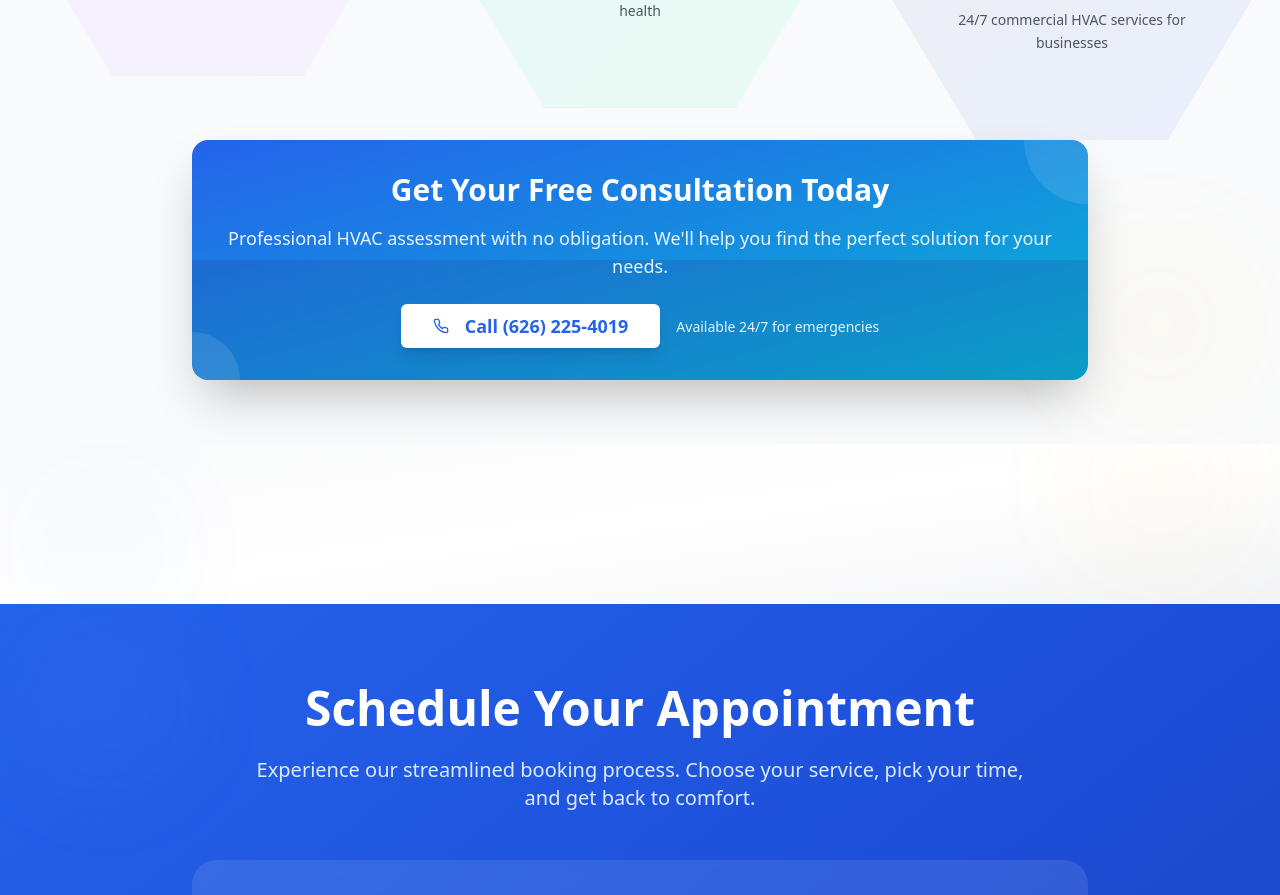
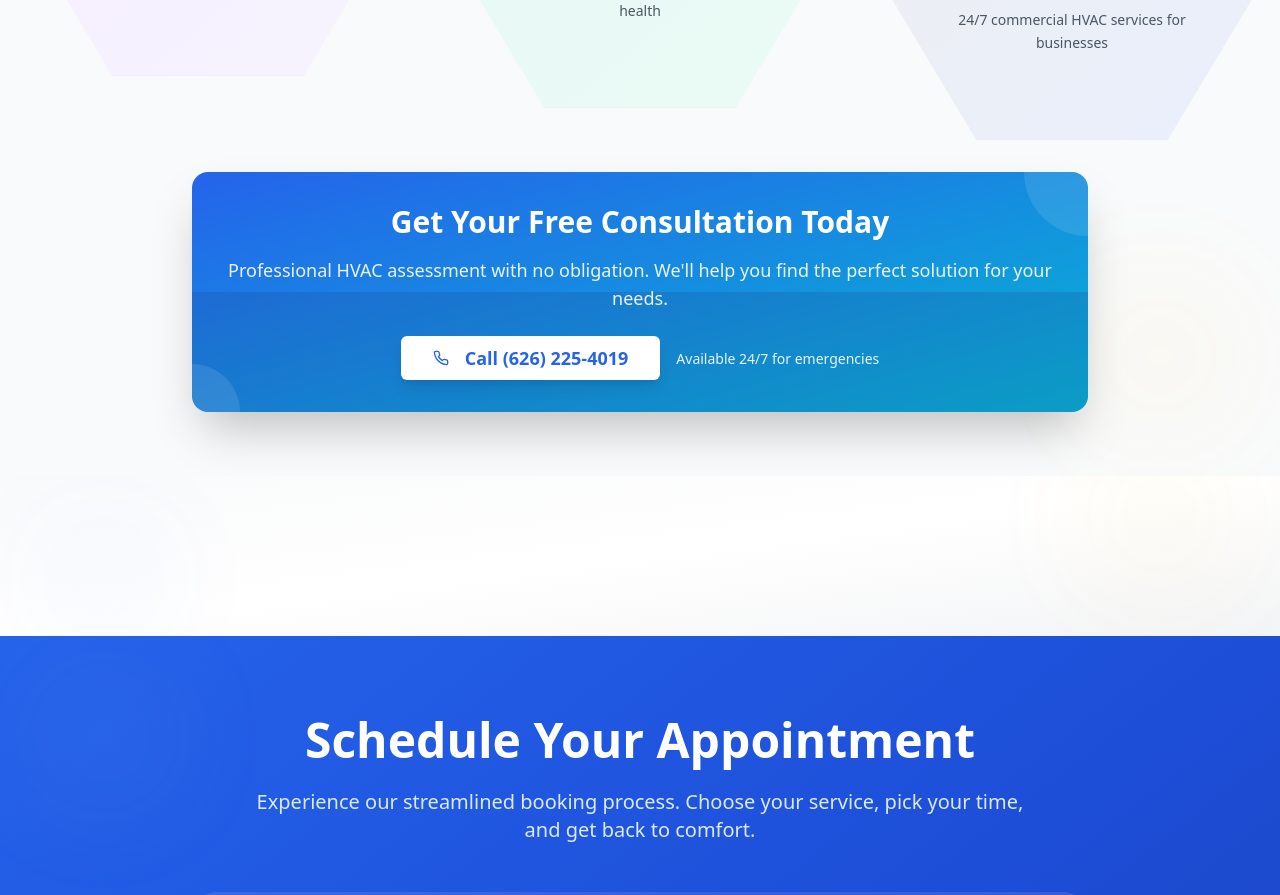
Before and after one commit to en20w/Temp-King-website, a React (Vite) app: page / in a window 1280 px wide. Shown: the part 2514-3409 px from the top of the page. Built offline with nearby package versions, Linux system fonts and the light colour scheme.

Commit message:
Adjust consultation box spacing
Move the consultation box further down to prevent it from touching the hexagons.

```diff
--- a/src/components/sections/ServicesSection.tsx
+++ b/src/components/sections/ServicesSection.tsx
@@ -167,7 +167,7 @@ const ServicesSection = () => {
         </div>
 
         {/* Free Consultation Box */}
-        <div className="mt-16 max-w-4xl mx-auto">
+        <div className="mt-24 max-w-4xl mx-auto">
           <div className="relative bg-gradient-to-br from-blue-600 to-cyan-500 p-8 rounded-2xl shadow-2xl overflow-hidden">
             {/* Background decoration */}
             <div className="absolute inset-x-0 bottom-0 top-1/2 bg-blue-900/20"></div>
```
